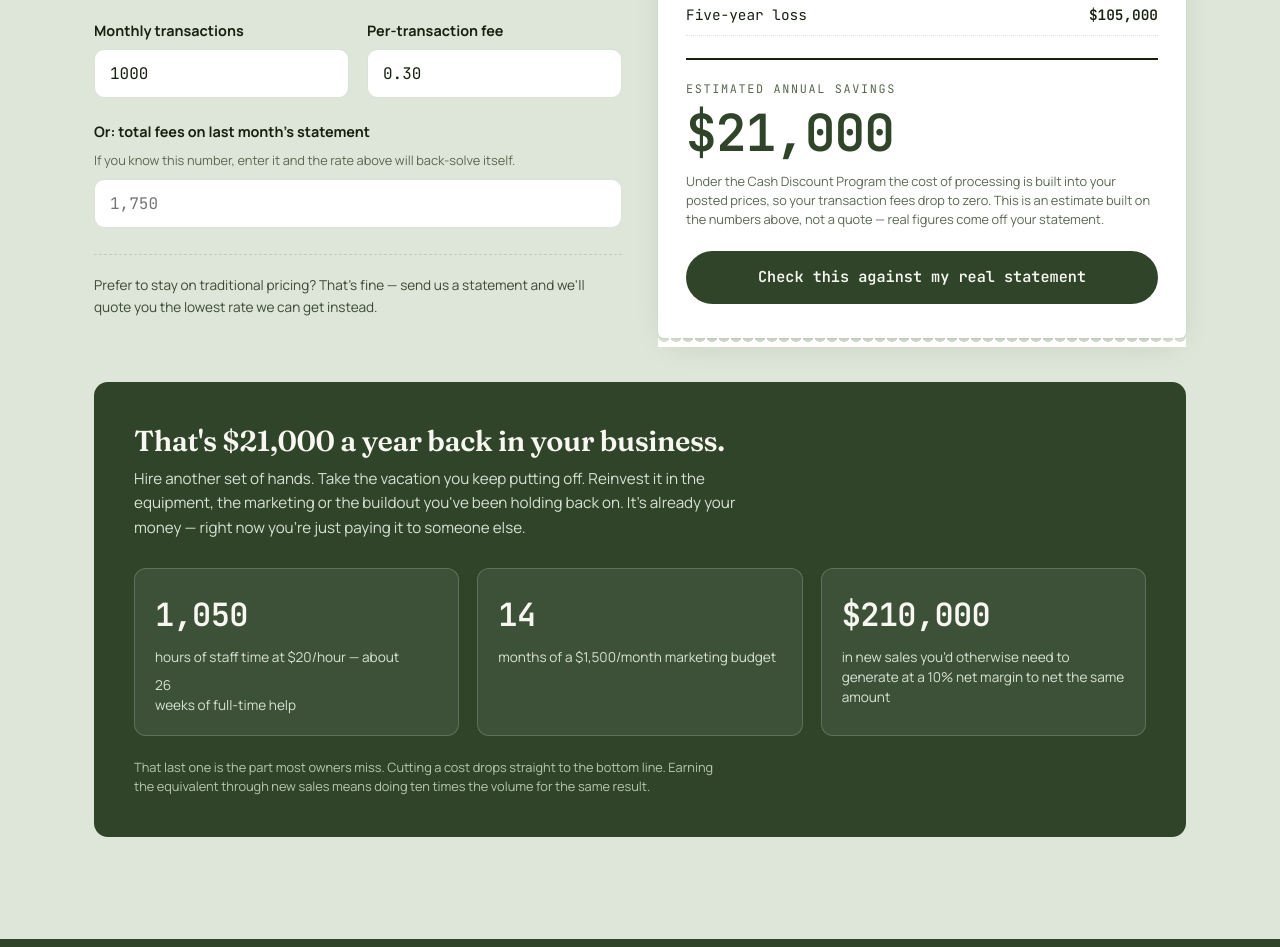
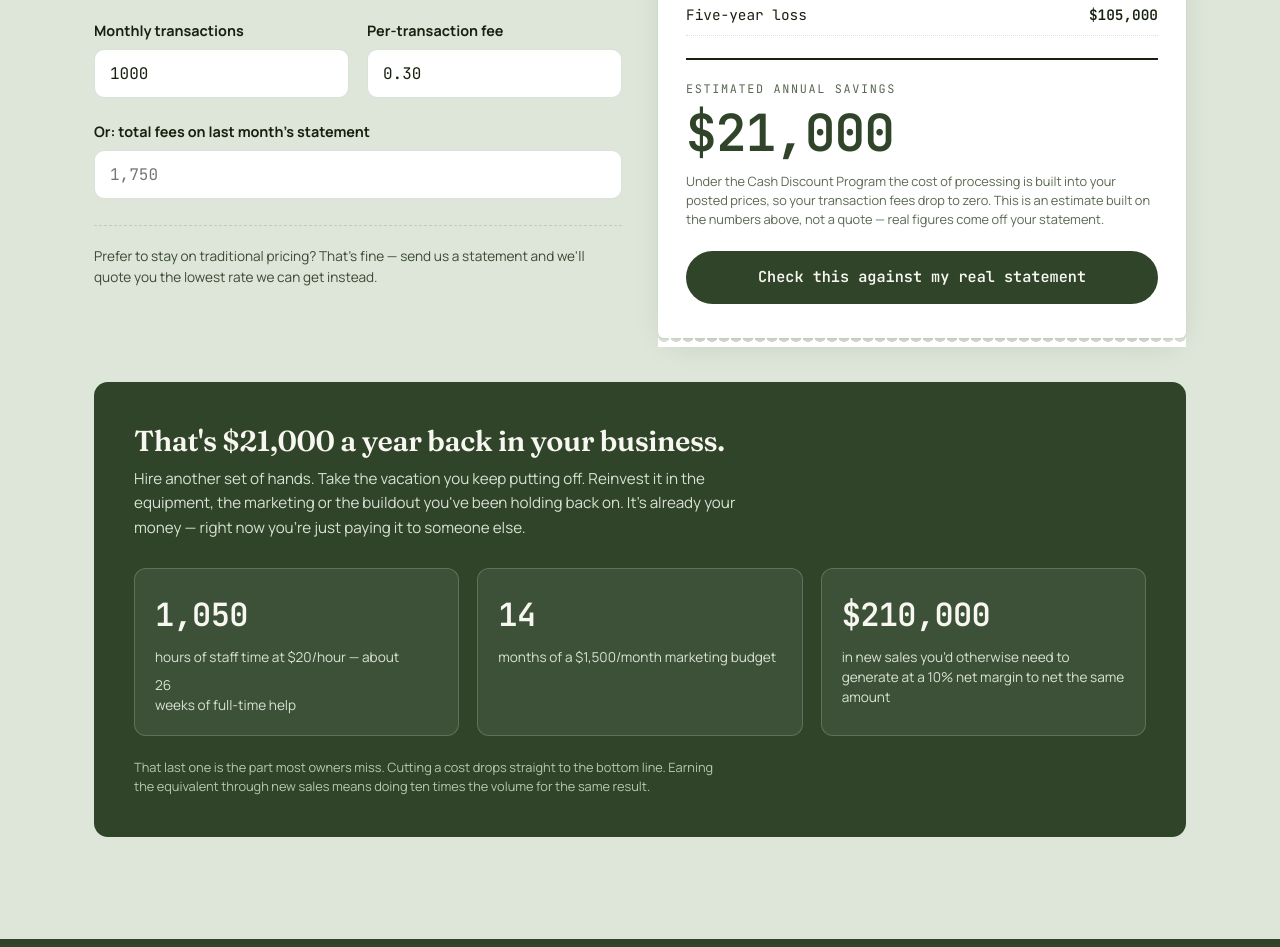
Before and after one commit to 5apollo/5apollopayments, a plain HTML site: page index.html in a window 1280 px wide. Shown: the part 4924-5871 px from the top of the page. Drawn offline with Linux system fonts and the light colour scheme.

Commit message:
Update index.html

```diff
--- a/index.html
+++ b/index.html
@@ -485,7 +485,6 @@ footer a{color:#C3CEBD}
 
         <div class="field">
           <label for="fees" data-copy="calc.f3.label">Or: total fees on last month's statement</label>
-          <p class="hint" data-copy="calc.f3.hint">If you know this number, enter it and the rate above will back-solve itself.</p>
           <input class="input" id="fees" type="number" min="0" step="10" placeholder="1,750" inputmode="numeric">
         </div>
 
```
